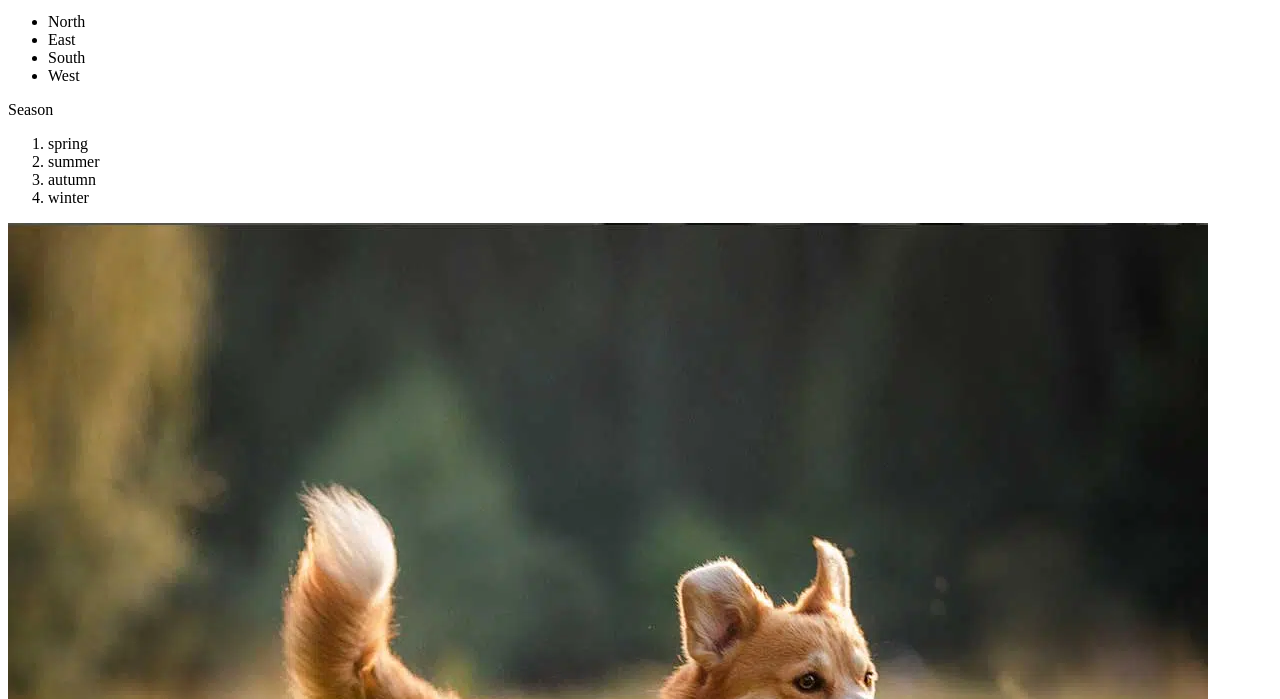
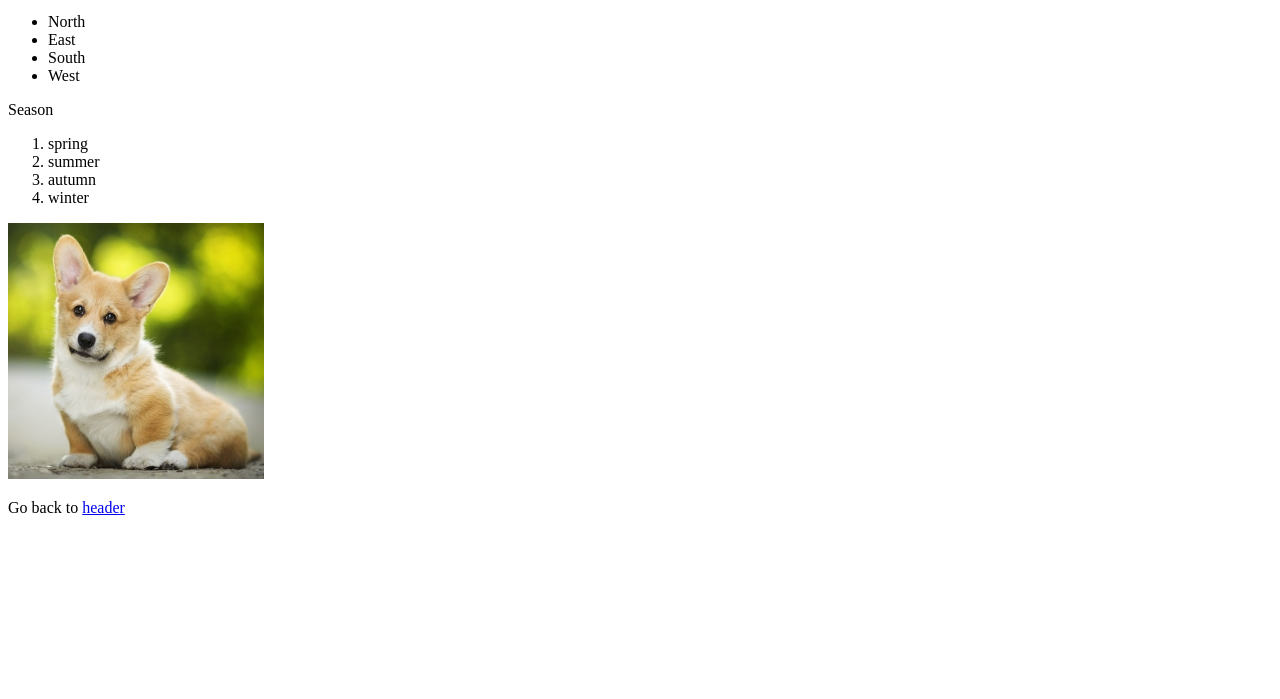
Before and after one commit to niaYaro/html, a plain HTML site: page index.html in a window 1280 px wide. Shown: the part 101-800 px from the top of the page. Drawn offline with Linux system fonts and the light colour scheme.

Commit message:
img is changed

```diff
--- a/index.html
+++ b/index.html
@@ -29,7 +29,7 @@
         </ol>
     </main>
     <footer>
-        <img src="img/corgi.jpg" alt="corgi">
+        <img src="img/littleCorgi.jpg" alt="corgi">
         <p>Go back to <a href="#header">header</a></p>
     </footer>
 
```
Also changed, not shown: img/littleCorgi.jpg (added).
